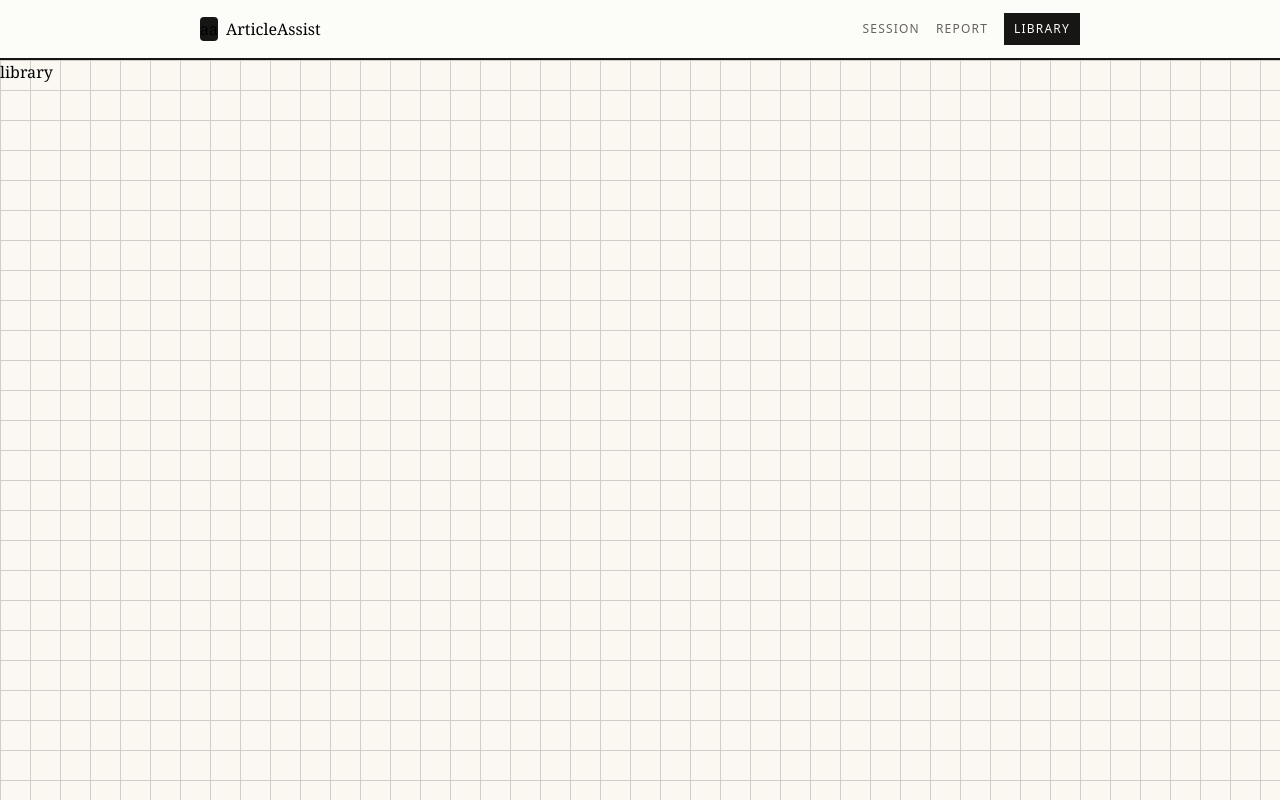
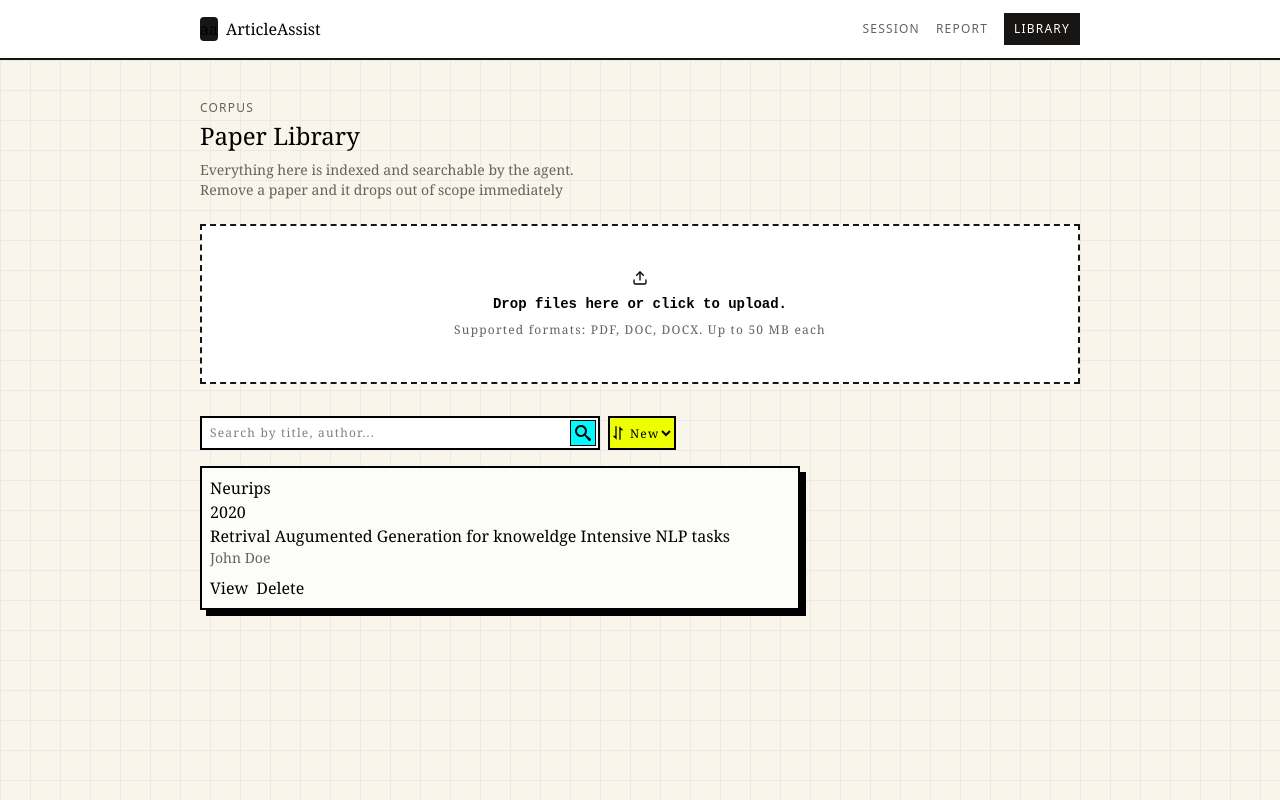
Before and after one commit to francodestudio/ArticleAssist, a Next.js app in the folder frontend/: page /library in a window 1280 px wide. Built offline with nearby package versions, Linux system fonts and the light colour scheme.

Commit message:
feat: create library page layout and components

```diff
--- a/frontend/package.json
+++ b/frontend/package.json
@@ -11,7 +11,8 @@
   "dependencies": {
     "next": "16.3.0",
     "react": "19.2.8",
-    "react-dom": "19.2.8"
+    "react-dom": "19.2.8",
+    "react-icons": "^5.7.0"
   },
   "devDependencies": {
     "@tailwindcss/postcss": "^4",
--- a/frontend/src/app/globals.css
+++ b/frontend/src/app/globals.css
@@ -1,10 +1,10 @@
 @import "tailwindcss";
 
 :root {
-  --background: oklch(0.98 0.01 90);
-  --foreground: oklch(0.99 0.003 95);
+  --background: oklch(97.102% 0.01539 86.398);
+  --foreground: oklch(100% 0.00011 271.152);
 
-  --grid-line: oklch(0.85 0.005 90);
+  --grid-line: oklch(93.403% 0.00011 271.152);
 
 
   --ink: oklch(0.18 0.005 60);
@@ -15,8 +15,8 @@
   --secondary: oklch(0.5 0.008 70);
 
 
-  --accent: oklch(0.9 0.006 85);
-  --accent-foreground: oklch(0.2 0.005 60);
+  --accent: oklch(89.598% 0.15256 196.882);
+  --accent-secondary: oklch(95.471% 0.21554 114.604);
 
   --highlight: oklch(0.9 0.075 90);
   --highlight-foreground: oklch(0.2 0.02 70);
@@ -43,7 +43,7 @@
 
 
   --color-accent: var(--accent);
-  --color-accent-foreground: var(--accent-foreground);
+  --color-accent-secondary: var(--accent-secondary);
 
   --color-highlight: var(--highlight);
   --color-highlight-foreground: var(--highlight-foreground);
--- a/frontend/src/app/layout.tsx
+++ b/frontend/src/app/layout.tsx
@@ -12,9 +12,11 @@ export default function RootLayout({ children }: LayoutProps<"/">) {
   return (
     <html
       lang="en">
-      <body className="min-h-full flex flex-col ">
+      <body className="min-h-full flex flex-col">
         <Navbar />
-        {children}
+        <div className="ml-50 mr-50 mt-10">
+          {children}
+        </div>
       </body>
 
     </html>
--- a/frontend/src/app/library/page.tsx
+++ b/frontend/src/app/library/page.tsx
@@ -1,6 +1,81 @@
+import { LuUpload } from "react-icons/lu";
+import { ImSearch } from "react-icons/im";
+import { BiSort } from "react-icons/bi";
+
+const FileUpload = () => {
+  return (
+    <div className="flex flex-col items-center justify-center border-2 border-dashed border-primary p-4 gap-2 mt-6 bg-foreground h-40 hover:translate-y-1 hover:shadow-xl cursor-pointer">
+        <span><LuUpload /></span>
+        <p className="font-mono font-semibold text-sm">Drop files here or click to upload.</p>
+        <p className="text-xs tracking-widest text-secondary ">Supported formats: PDF, DOC, DOCX. Up to 50 MB each</p>
+    </div>
+  )
+}
+
+const SearchBar = () => {
+  return (
+    <div className="flex border-2 py-0.5 w-100 bg-foreground">
+    <input className="ml-2 mr-2 text-xs tracking-widest flex-1 focus:outline-none" placeholder="Search by title, author..."></input>
+    <span className="bg-accent p-1 ml-auto mr-0.5 border"><ImSearch /></span>
+    </div>
+    )
+}
+
+const SortMenu = () => {
+  return (
+    <div className="flex border-2  py-0.5 bg-accent-secondary items-center  ">
+      <BiSort />
+      <select className=" w-12 text-xs tracking-widest focus:outline-none bg-transparent">
+        <option value="" disabled>Sort</option>
+        <option>Newest</option>
+        <option>Latest</option>
+        <option value="name">Name (A–Z)</option>
+      </select>
+    </div>
+  )
+}
+
+const DocumentCard = () => {
+  return (
+    <div className="flex flex-col border-2 mt-4 w-150 p-2 bg-card hover:shadow-xl cursor-pointer shadow-[6px_6px_0px_0px_black]">
+        <div>
+        <div>
+            <p>Neurips</p>
+            <p>2020</p>
+            </div>
+            <p>Retrival Augumented Generation for knoweldge Intensive NLP tasks</p>
+            <p className="text-sm text-secondary">John Doe</p>
+        </div>
+
+        <div className="flex gap-2 mt-2">
+            <button>View</button>
+            <button> Delete</button>
+        </div>
+    </div>
+  )
+}
+
 const LibraryPage = () => {
   return (
-    <div>library</div>
+    <div>
+        <div>
+            <p className="text-xs tracking-widest uppercase text-secondary font-sans">CORPUS</p>
+            <h1 className="text-2xl pt-1">Paper Library</h1>
+            <p className="text-sm text-secondary pt-2">
+                Everything here is indexed and searchable by the agent.<br />
+                Remove a paper and it drops out of scope immediately
+            </p>
+        </div>
+
+        <FileUpload />
+        <div className="flex mt-8 gap-2">
+            <SearchBar />
+            <SortMenu />
+        </div>
+
+        <DocumentCard />
+
+    </div>
   )
 }
 
```
Also changed, not shown: 1 other file (tests, documents, lock files or other folders).
